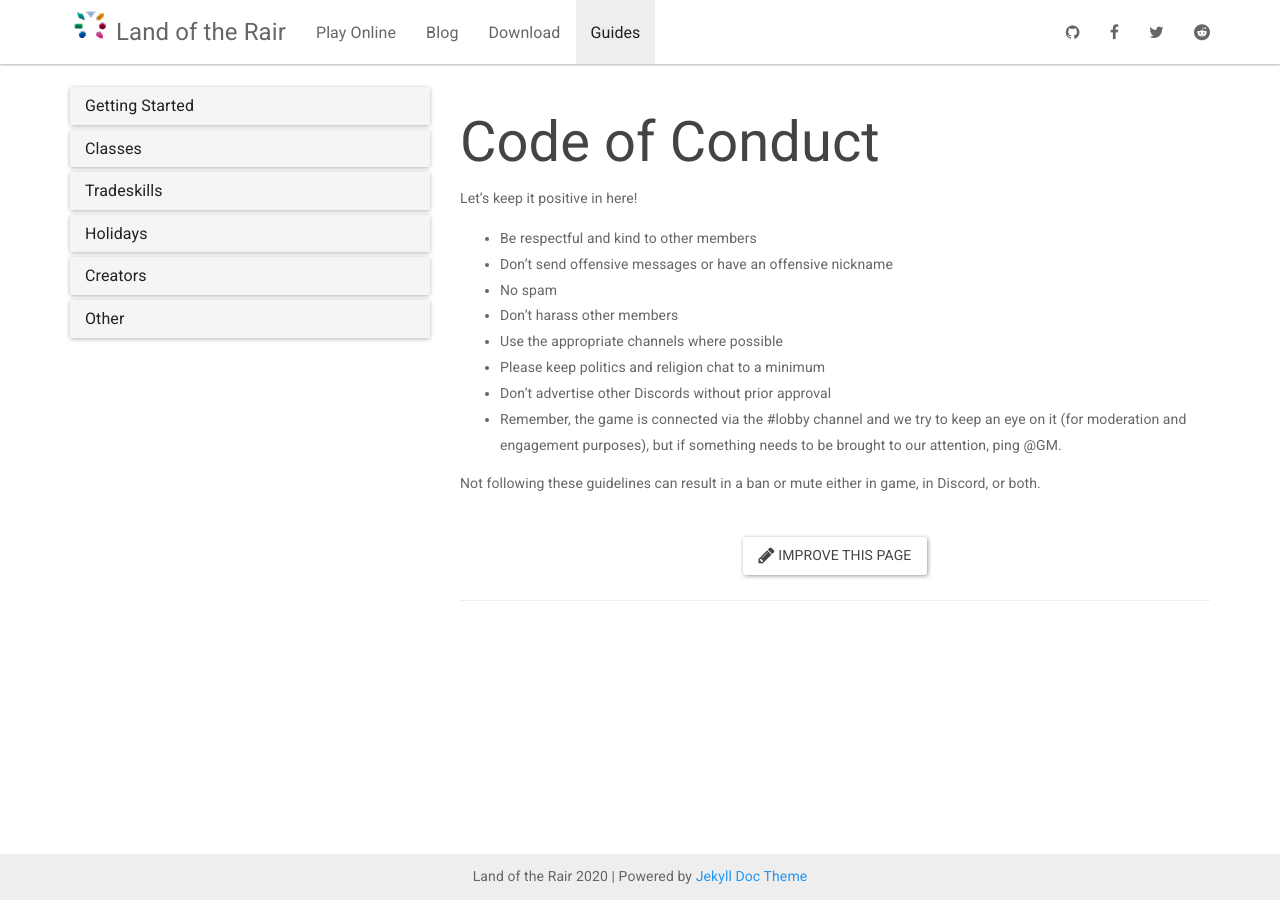
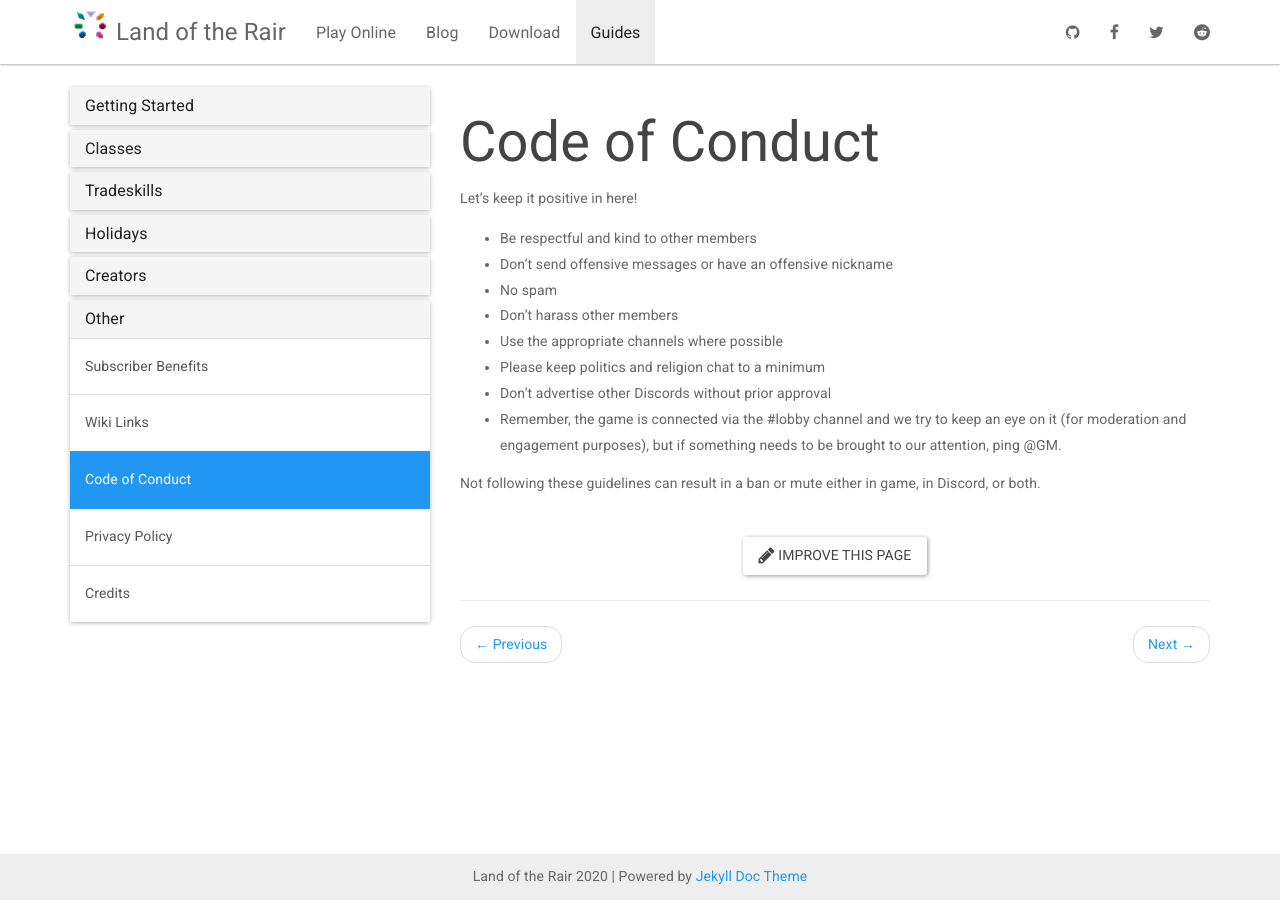
Before and after one commit to LandOfTheRair/landoftherair.github.io, a Jekyll site: the page built from _docs/other/code-of-conduct.md, in a window 1280 px wide. Built offline with Jekyll 4.4.1, drawn with Linux system fonts in a browser that asks for light colours; nearby versions of some CDN libraries.

Commit message:
Update docs.yml

```diff
--- a/_data/docs.yml
+++ b/_data/docs.yml
@@ -40,5 +40,6 @@
   docs:
   - subscriber-benefits
   - wiki-links
+  - code-of-conduct
   - privacy
   - credits
```
